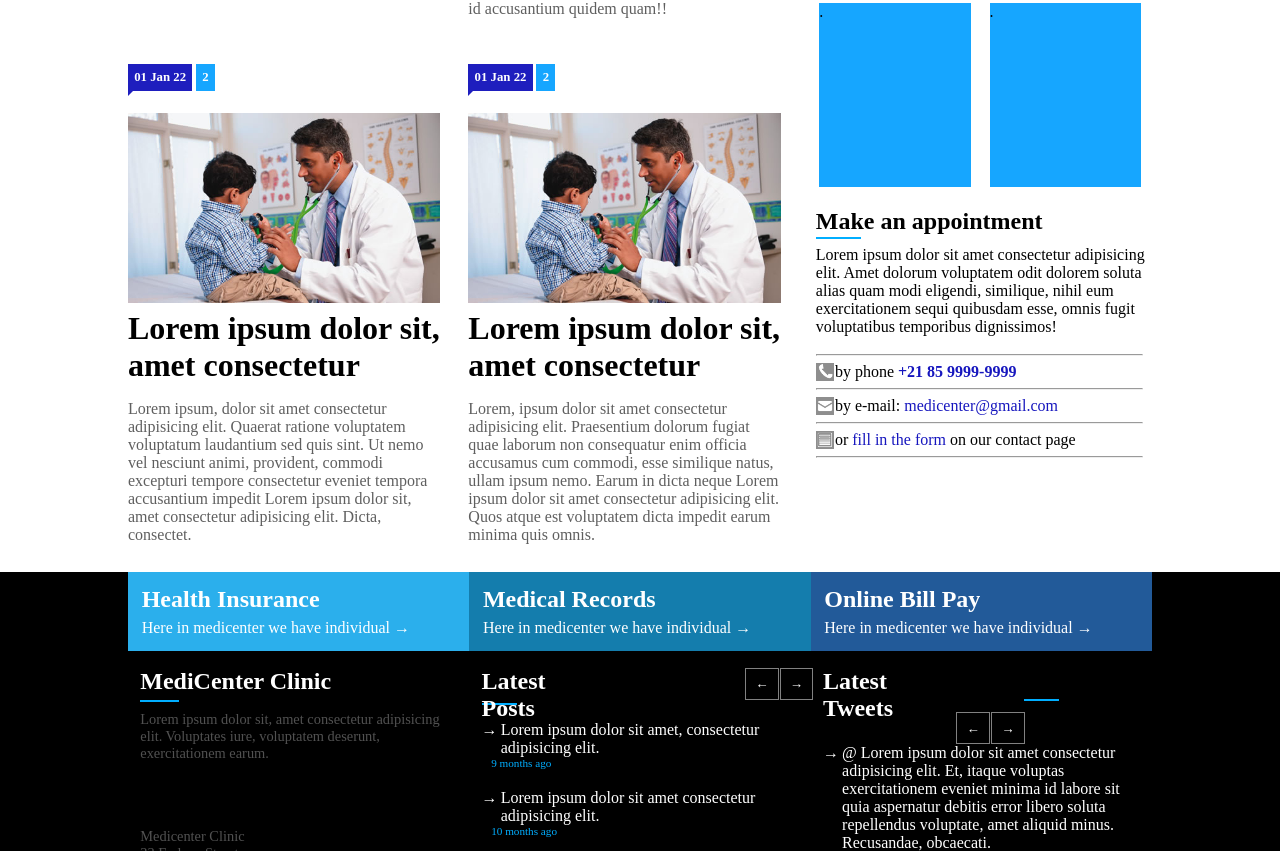
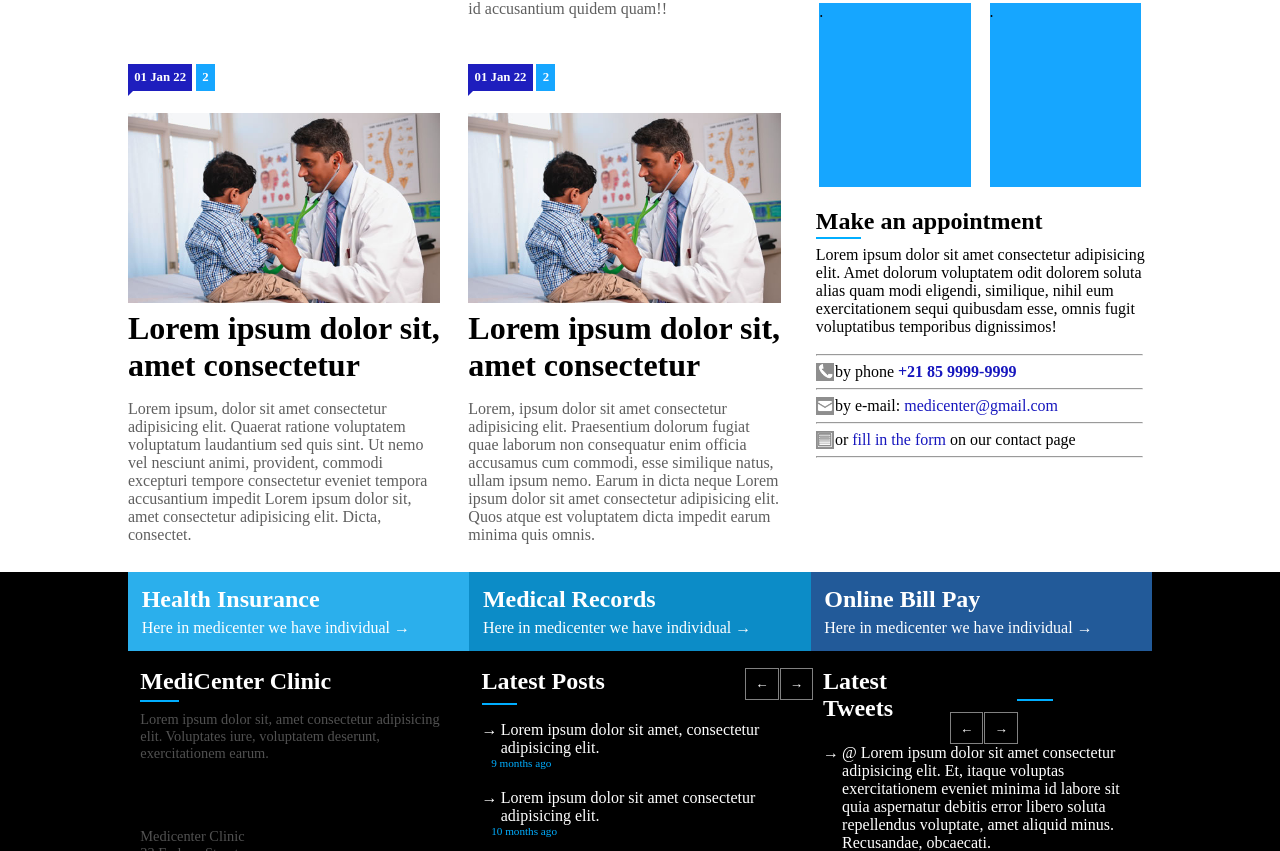
Before and after one commit to vinifell/Atividade-Medicenter, a plain HTML site: page index.html in a window 1280 px wide. Shown: the part 1350-2201 px from the top of the page. Drawn offline with Linux system fonts and the light colour scheme.

Commit message:
MediCenter Finalizado 5.0

```diff
--- a/style.css
+++ b/style.css
@@ -94,7 +94,7 @@ ul{
 }
 
 .Quadrado2{
-    background-color: rgb(20, 125, 173);
+    background-color: rgb(12, 140, 199);
     width: 34%;
 }
 
@@ -123,7 +123,7 @@ ul{
 }
 
 #B2{
-    background-color: rgb(20, 125, 173);
+    background-color: rgb(12, 140, 199);
 }
 
 #TituloHoras{
@@ -375,7 +375,7 @@ footer{
 .TFinal2{
     margin: 5% 0% 0% 3.7%;
     height: 3.5vh;
-    width: 36%;
+    width: 38%;
 }
 
 .juntando{
@@ -383,7 +383,7 @@ footer{
 }
 
 .Setas{
-    margin: 5% 0% 0% 44%;
+    margin: 5% 0% 0% 42%;
     padding-right: 7.5%;
     display: flex;
     height: 4vh;
@@ -455,7 +455,7 @@ footer{
     font-size: 70%;
     padding-left: 3%;
     color: rgb(0, 174, 255);
-
+    cursor: pointer;
 }
 #separarodape{
     margin: 0% 10%;
```
